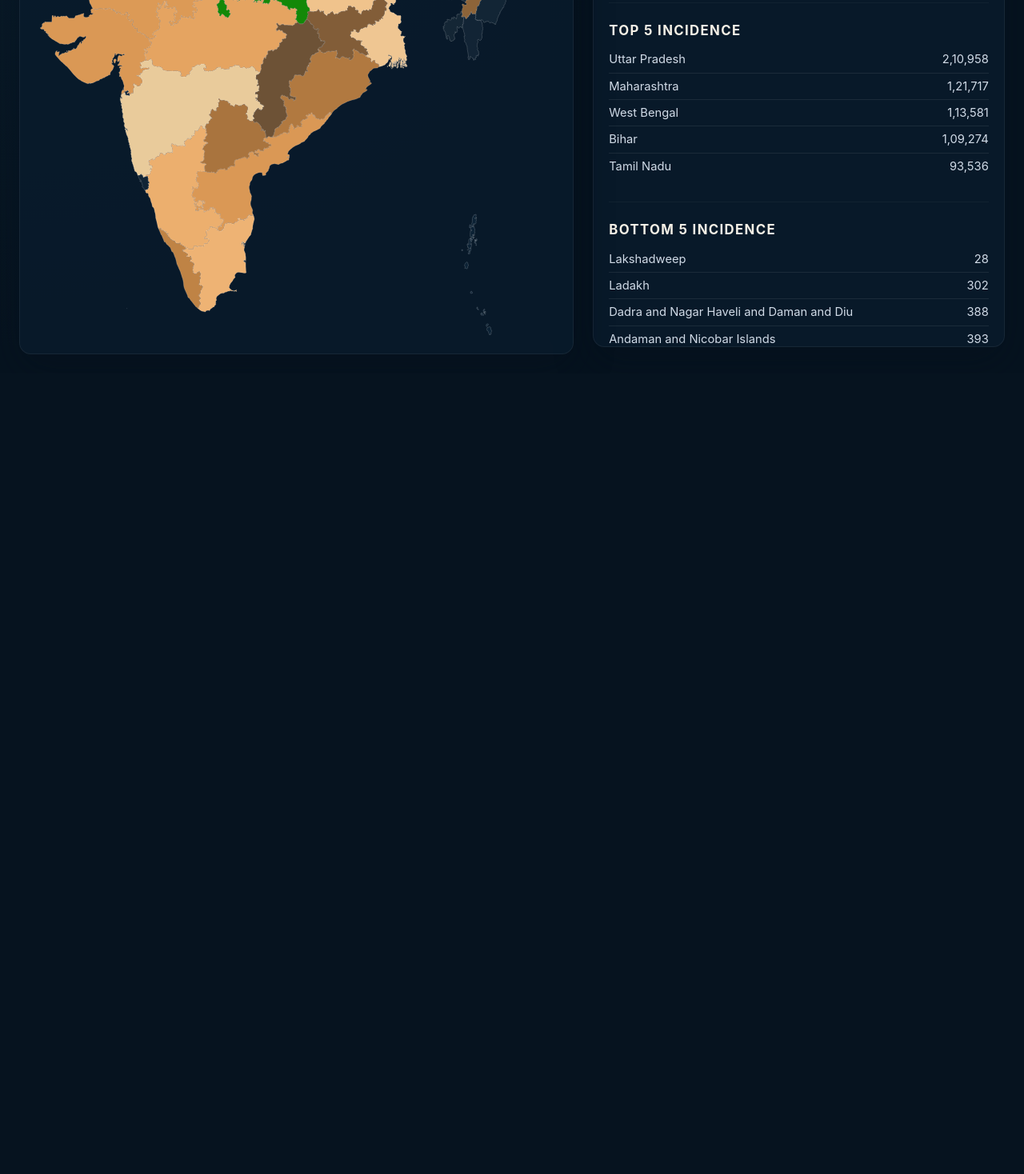
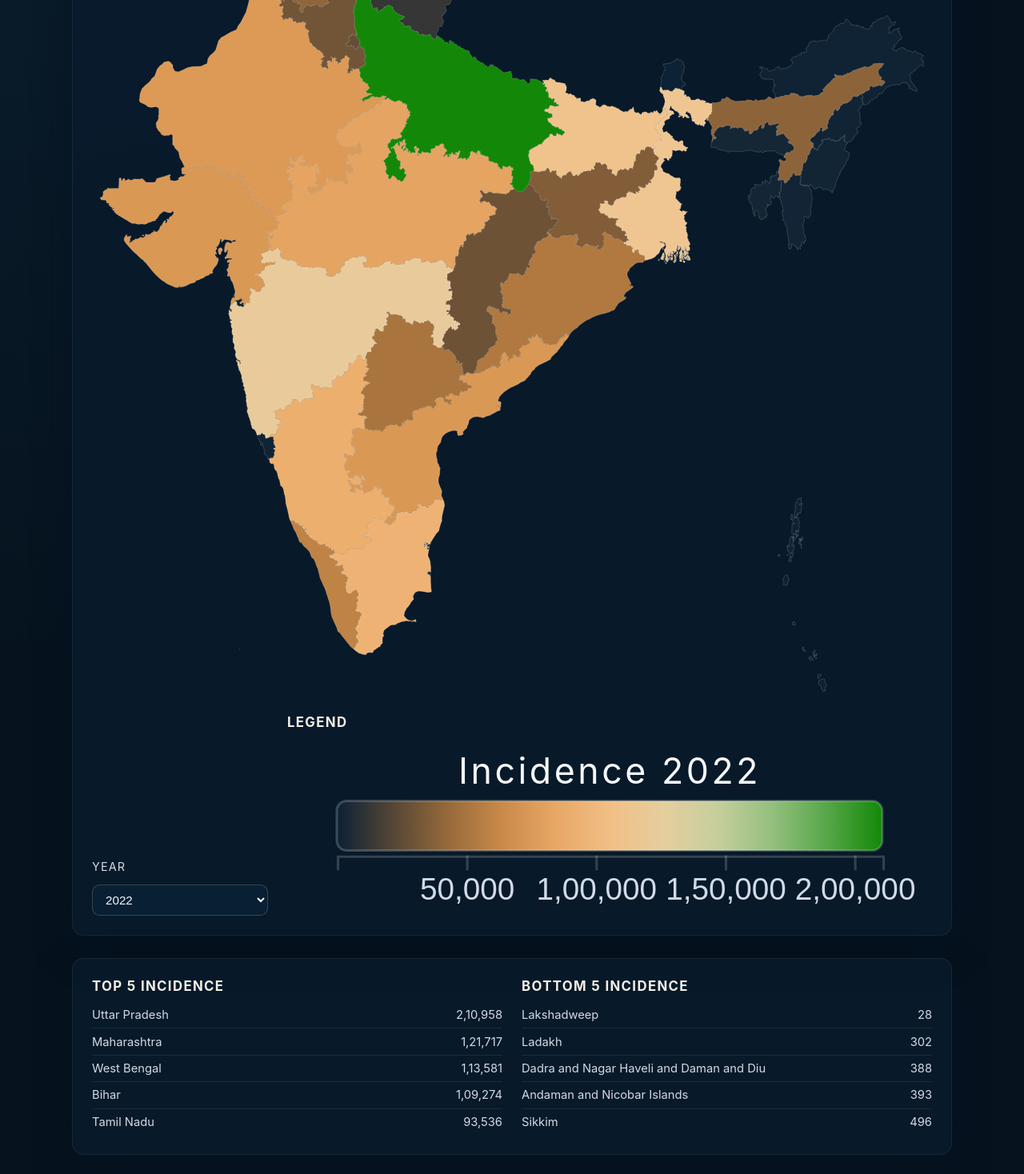
Before and after one commit to rhicksrad/India, a website built with Vite: page index.html in a window 1280 px wide. Shown: the part 420-1888 px from the top of the page at 80% size. Before the commit the page ends 887 px from the top, so only its background shows below. Built offline with nearby package versions, Linux system fonts and the light colour scheme.

Commit message:
Refine cancer view layout

```diff
--- a/src/ui/app.css
+++ b/src/ui/app.css
@@ -73,6 +73,14 @@ nav {
   align-items: flex-start;
 }
 
+.card {
+  background: rgba(9, 28, 44, 0.82);
+  border-radius: 0.9rem;
+  box-shadow: var(--shadow-elevated);
+  padding: 1.5rem;
+  border: 1px solid rgba(245, 247, 250, 0.06);
+}
+
 .map-column,
 .panel-column {
   background: rgba(9, 28, 44, 0.82);
@@ -90,6 +98,75 @@ nav {
   flex: 1 1 40%;
   max-height: 90vh;
   overflow-y: auto;
+}
+
+.cancer-layout {
+  display: grid;
+  gap: 1.75rem;
+  max-width: 1100px;
+  margin: 0 auto;
+}
+
+.cancer-map-card {
+  display: grid;
+  gap: 1.5rem;
+}
+
+.cancer-map-container {
+  width: 100%;
+}
+
+.cancer-controls {
+  display: flex;
+  flex-wrap: wrap;
+  gap: 1.5rem;
+  align-items: flex-end;
+}
+
+.cancer-controls .control-group {
+  min-width: 220px;
+  display: flex;
+  flex-direction: column;
+  gap: 0.45rem;
+}
+
+.cancer-controls label {
+  font-size: 0.9rem;
+  color: var(--color-text-secondary);
+  letter-spacing: 0.08em;
+  text-transform: uppercase;
+}
+
+.legend-panel {
+  flex: 1 1 320px;
+  min-width: 260px;
+}
+
+.legend-panel h3 {
+  margin: 0 0 0.65rem;
+  font-size: 1.05rem;
+  color: var(--color-cream);
+  text-transform: uppercase;
+  letter-spacing: 0.08em;
+}
+
+.cancer-stats-card {
+  display: grid;
+  gap: 1.5rem;
+  grid-template-columns: repeat(auto-fit, minmax(240px, 1fr));
+}
+
+.stats-section {
+  display: flex;
+  flex-direction: column;
+}
+
+.stats-section h3 {
+  margin: 0 0 0.65rem;
+  font-size: 1.05rem;
+  color: var(--color-cream);
+  text-transform: uppercase;
+  letter-spacing: 0.08em;
 }
 
 .panel-section + .panel-section {
@@ -313,4 +390,12 @@ nav {
   .panel-column {
     max-height: unset;
   }
+
+  .cancer-controls {
+    align-items: stretch;
+  }
+
+  .legend-panel {
+    flex-basis: 100%;
+  }
 }
--- a/src/ui/viewCancer.ts
+++ b/src/ui/viewCancer.ts
@@ -11,40 +11,51 @@ export function renderCancerView(root: HTMLElement, data: AppData) {
   root.className = 'view view-cancer';
 
   const layout = document.createElement('div');
-  layout.className = 'view-grid';
+  layout.className = 'cancer-layout';
+  root.append(layout);
+
+  const mapCard = document.createElement('section');
+  mapCard.className = 'card cancer-map-card';
+  layout.append(mapCard);
+
   const mapContainer = document.createElement('div');
-  mapContainer.className = 'map-column';
-  const panel = document.createElement('div');
-  panel.className = 'panel-column';
+  mapContainer.className = 'cancer-map-container';
+  mapCard.append(mapContainer);
 
-  layout.append(mapContainer, panel);
-  root.append(layout);
+  const controls = document.createElement('div');
+  controls.className = 'cancer-controls';
+  controls.innerHTML = `
+    <div class="control-group">
+      <label for="cancer-year">Year</label>
+      <select id="cancer-year" class="control"></select>
+    </div>
+    <div class="legend-panel">
+      <h3>Legend</h3>
+      <div class="legend-container"></div>
+    </div>
+  `;
+  mapCard.append(controls);
+
+  const statsCard = document.createElement('section');
+  statsCard.className = 'card cancer-stats-card';
+  statsCard.innerHTML = `
+    <div class="stats-section">
+      <h3>Top 5 incidence</h3>
+      <ol class="list top-list"></ol>
+    </div>
+    <div class="stats-section">
+      <h3>Bottom 5 incidence</h3>
+      <ol class="list bottom-list"></ol>
+    </div>
+  `;
+  layout.append(statsCard);
 
   const choropleth = createChoropleth({
     container: mapContainer,
     topology: data.topology
   });
 
-  panel.innerHTML = `
-    <div class="panel-section">
-      <label for="cancer-year">Year</label>
-      <select id="cancer-year" class="control"></select>
-    </div>
-    <div class="panel-section">
-      <h3>Legend</h3>
-      <div class="legend-container"></div>
-    </div>
-    <div class="panel-section">
-      <h3>Top 5 incidence</h3>
-      <ol class="list top-list"></ol>
-    </div>
-    <div class="panel-section">
-      <h3>Bottom 5 incidence</h3>
-      <ol class="list bottom-list"></ol>
-    </div>
-  `;
-
-  const yearSelect = panel.querySelector<HTMLSelectElement>('#cancer-year')!;
+  const yearSelect = controls.querySelector<HTMLSelectElement>('#cancer-year')!;
   YEARS.forEach((year) => {
     const option = document.createElement('option');
     option.value = year;
@@ -53,10 +64,10 @@ export function renderCancerView(root: HTMLElement, data: AppData) {
   });
   yearSelect.value = '2022';
 
-  const legend = createLegend({ container: panel.querySelector('.legend-container') as HTMLElement });
+  const legend = createLegend({ container: controls.querySelector('.legend-container') as HTMLElement });
 
-  const topList = panel.querySelector<HTMLOListElement>('.top-list')!;
-  const bottomList = panel.querySelector<HTMLOListElement>('.bottom-list')!;
+  const topList = statsCard.querySelector<HTMLOListElement>('.top-list')!;
+  const bottomList = statsCard.querySelector<HTMLOListElement>('.bottom-list')!;
 
   const byState = new Map(data.cancer.map((row) => [row.state, row]));
 
```
